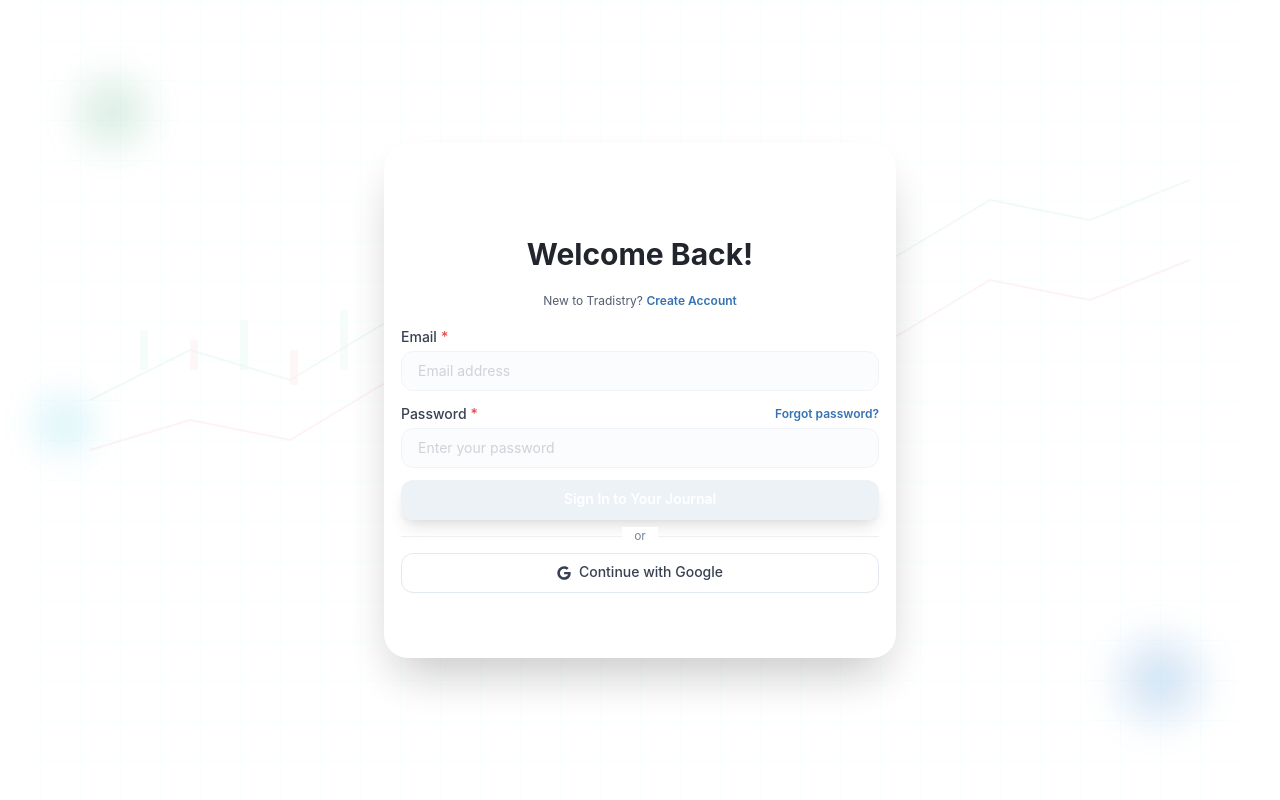
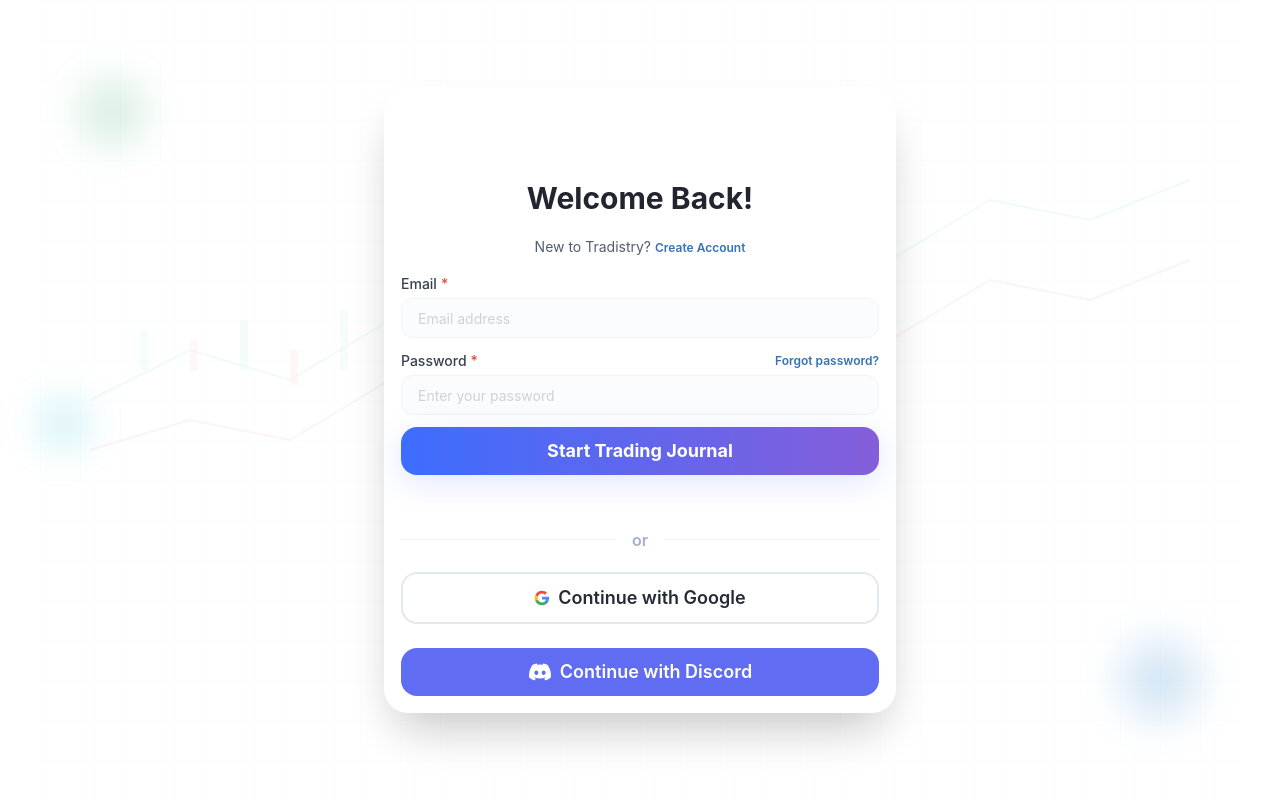
Before and after one commit to Johnson-f/Tradistry, a React (Vite) app: page /Login in a window 1280 px wide. Built offline with nearby package versions, Linux system fonts and the light colour scheme.

Commit message:
Update login & signup pages, fix the dark mode error

```diff
--- a/src/App.tsx
+++ b/src/App.tsx
@@ -71,7 +71,7 @@
 
   if (!localSessionId) {
     // Check if session exists in DB
-    const { data, error }: SupabaseResponse<UserSession[]> = await supabase
+    const { data, error } = await supabase
       .from('user_sessions')
       .select('id')
       .eq('id', localSessionId)
@@ -93,18 +93,22 @@
       logger.error('Error fetching IP address', error, { component: 'App' });
     }
 
-    const { data, error }: SupabaseResponse<UserSession[]> = await supabase.from('user_sessions').insert({
+    const { data, error }: { data: UserSession | null; error: any } = await supabase
+      .from('user_sessions')
+      .insert({
         user_id: user.id,
         device_info: deviceInfo,
         ip_address,
-    }).select('id').single();
+      })
+      .select('id')
+      .single();
 
     if (error) {
       logger.error('Error inserting session', error, { component: 'App' });
     }
 
-    if (data && data[0]?.id) {
-      localStorage.setItem('currentSessionId', data[0].id);
+    if (data && data.id) {
+      localStorage.setItem('currentSessionId', data.id);
     }
   }
 }
@@ -116,7 +120,7 @@
 
   try {
     // Check if profile exists
-    const { error: fetchError }: SupabaseResponse<Profile> = await supabase
+    const { error: fetchError } = await supabase
       .from('profiles')
       .select('id')
       .eq('id', user.id)
@@ -126,7 +130,7 @@
     if (fetchError && fetchError.code === 'PGRST116') {
       logger.info('Creating user profile for', { userId: user.id, component: 'App' });
 
-      const { error: createError }: SupabaseResponse<Profile> = await supabase
+      const { error: createError } = await supabase
         .from('profiles')
         .insert({
           id: user.id,
@@ -160,8 +164,8 @@
   useManualReminderNotifications();
 
   useEffect(() => {
-    supabase.auth.getSession().then(({ data }: { data: SessionData }) => {
-      setUser(data.session?.user ?? null)
+    supabase.auth.getSession().then((response) => {
+      setUser(response.data.session?.user ?? null)
       setLoading(false)
     })
     const { data: listener } = supabase.auth.onAuthStateChange((_event: string, session: any) => {
@@ -193,21 +197,21 @@
       <meta name="description" content="A platform for traders to journal their trades and analyze their performance."/>
     </Helmet>
     <ChakraProvider>
-      <ThemeProvider>
       <Router>
         <Routes>
           {!user ? (
             <>
-            <Route path="/" element={<Landingpage />} />
-            <Route path="/Login" element={<Login />} />
-            <Route path="/SignUp" element={<SignUp />} />
-            <Route path="/ForgotPassword" element={<ForgotPassword />} />
+              <Route path="/" element={<div style={{background: '#fff', color: '#222', minHeight: '100vh'}}><Landingpage /></div>} />
+              <Route path="/Login" element={<div style={{background: '#fff', color: '#222', minHeight: '100vh'}}><Login /></div>} />
+              <Route path="/SignUp" element={<div style={{background: '#fff', color: '#222', minHeight: '100vh'}}><SignUp /></div>} />
+              <Route path="/ForgotPassword" element={<div style={{background: '#fff', color: '#222', minHeight: '100vh'}}><ForgotPassword /></div>} />
               <Route path="*" element={<Navigate to="/" />} />
             </>
           ) : (
             <Route
               path="*"
               element={
+                <ThemeProvider>
                   <Protectedroute user={user}>
                   <div className='flex'>
                     {/* Pass setSidebarWidth to Sidebar */}
@@ -219,11 +223,7 @@
                         {/* Remove errorboundary */}
                       <Routes>
                         <Route path="/Dashboard" element={<Dashboard />} />
-                    <Route path="/Journal" element={
-
-                      <Journal />
-                      }
-                      />
+                        <Route path="/Journal" element={<Journal />} />
                         <Route path="/Analytics" element={<Analytics />} />
                         <Route path="/Calendar" element={<Calendar />} />
                         <Route path="/Notes" element={<Notes />} />
@@ -236,15 +236,15 @@
                     </main>
                   </div>
                   </Protectedroute>
+                </ThemeProvider>
               }
               />
           )}
         </Routes>
       </Router>
-    </ThemeProvider>
     </ChakraProvider>
     </QueryClientProvider>
   )
-}
+};
 
 export default App
--- a/src/components/Login.tsx
+++ b/src/components/Login.tsx
@@ -266,7 +266,7 @@
                     <Heading size="lg" color="gray.900" mb={1}>
                         Welcome Back!
                     </Heading>
-                    <Text fontSize="xs" color="gray.600">
+                    <Text fontSize="sm" color="gray.600">
                         New to Tradistry?{' '}
                         <Button
                             variant="link"
@@ -355,28 +355,26 @@
                         <Button
                             type="submit"
                             w="full"
-                            bgGradient="linear(to-r, blue.600, indigo.600)"
-                            _hover={{
-                                bgGradient: 'linear(to-r, blue.700, indigo.700)',
-                                transform: 'scale(1.02)',
-                            }}
+                            bgGradient="linear(to-r, #3366FF, #7F56D9)"
                             color="white"
-                            py={2.5}
-                            px={4}
-                            borderRadius="xl"
-                            fontWeight="semibold"
-                            fontSize="sm"
-                            boxShadow="lg"
+                            fontWeight="bold"
+                            fontSize="lg"
+                            borderRadius="2xl"
+                            py={6}
+                            boxShadow="0 8px 32px 0 rgba(51,102,255,0.15)"
+                            _hover={{ bgGradient: 'linear(to-r, #254EDB, #5B3CB8)', transform: 'scale(1.01)' }}
+                            _active={{ bgGradient: 'linear(to-r, #254EDB, #5B3CB8)' }}
+                            mb={8}
                             isLoading={isLoading}
                             loadingText="Signing in..."
                         >
-                            Sign In to Your Journal
+                            Start Trading Journal
                         </Button>
                     </VStack>
                 </form>
 
                 {/* Divider */}
-                <Box position="relative" my={4}>
+                <Box position="relative" my={8}>
                     <Divider />
                     <Box
                         position="absolute"
@@ -384,11 +382,12 @@
                         left="50%"
                         transform="translate(-50%, -50%)"
                         bg="white"
-                        px={3}
+                        px={4}
+                        fontWeight="semibold"
+                        fontSize="md"
+                        color="gray.400"
                     >
-                        <Text fontSize="xs" color="gray.500">
-                            or
-                        </Text>
+                        or
                     </Box>
                 </Box>
 
@@ -397,19 +396,37 @@
                     <Button
                         w="full"
                         bg="white"
-                        border="1px solid"
+                        border="2px solid"
                         borderColor="gray.200"
-                        color="gray.700"
-                        py={2.5}
-                        px={4}
-                        borderRadius="xl"
-                        fontWeight="medium"
-                        _hover={{ bg: 'gray.50' }}
-                        _focus={{
-                            boxShadow: '0 0 0 1px var(--chakra-colors-gray-500)',
-                        }}
-                        fontSize="sm"
-                        leftIcon={<Icon as={FaGoogle} />}
+                        color="gray.800"
+                        fontWeight="semibold"
+                        fontSize="lg"
+                        borderRadius="2xl"
+                        py={6}
+                        leftIcon={
+                          <span style={{ display: 'flex', alignItems: 'center' }}>
+                             <svg className="w-4 h-4" viewBox="0 0 24 24">
+                            <path
+                                fill="#4285F4"
+                                d="M22.56 12.25c0-.78-.07-1.53-.2-2.25H12v4.26h5.92c-.26 1.37-1.04 2.53-2.21 3.31v2.77h3.57c2.08-1.92 3.28-4.74 3.28-8.09z"
+                            />
+                            <path
+                                fill="#34A853"
+                                d="M12 23c2.97 0 5.46-.98 7.28-2.66l-3.57-2.77c-.98.66-2.23 1.06-3.71 1.06-2.86 0-5.29-1.93-6.16-4.53H2.18v2.84C3.99 20.53 7.7 23 12 23z"
+                            />
+                            <path
+                                fill="#FBBC05"
+                                d="M5.84 14.09c-.22-.66-.35-1.36-.35-2.09s.13-1.43.35-2.09V7.07H2.18C1.43 8.55 1 10.22 1 12s.43 3.45 1.18 4.93l2.85-2.22.81-.62z"
+                            />
+                            <path
+                                fill="#EA4335"
+                                d="M12 5.38c1.62 0 3.06.56 4.21 1.64l3.15-3.15C17.45 2.09 14.97 1 12 1 7.7 1 3.99 3.47 2.18 7.07l3.66 2.84c.87-2.6 3.3-4.53 6.16-4.53z"
+                            />
+                        </svg>
+                          </span>
+                        }
+                        _active={{ bg: 'gray.100' }}
+                        mb={4}
                         onClick={() => handleSocialSignIn('google')}
                         isLoading={isLoading}
                         loadingText="Connecting..."
@@ -419,21 +436,15 @@
 
                     <Button
                         w="full"
-                        bg="indigo.600"
+                        bg="#5865F2"
                         color="white"
-                        py={2.5}
-                        px={4}
-                        borderRadius="xl"
-                        fontWeight="medium"
-                        _hover={{
-                            bg: 'indigo.700',
-                            transform: 'scale(1.02)',
-                        }}
-                        _focus={{
-                            boxShadow: '0 0 0 1px var(--chakra-colors-indigo-500)',
-                        }}
-                        fontSize="sm"
-                        leftIcon={<Icon as={FaDiscord} />}
+                        fontWeight="semibold"
+                        fontSize="lg"
+                        borderRadius="2xl"
+                        py={6}
+                        leftIcon={<Icon as={FaDiscord} boxSize={6} />}
+                        _hover={{ bg: '#4752C4' }}
+                        _active={{ bg: '#4752C4' }}
                         onClick={() => handleSocialSignIn('discord')}
                         isLoading={isLoading}
                         loadingText="Connecting..."
```
Also changed, not shown: src/components/SignUp.tsx (+166 -119 lines). Lines whose indentation alone changed are shown as unchanged.
